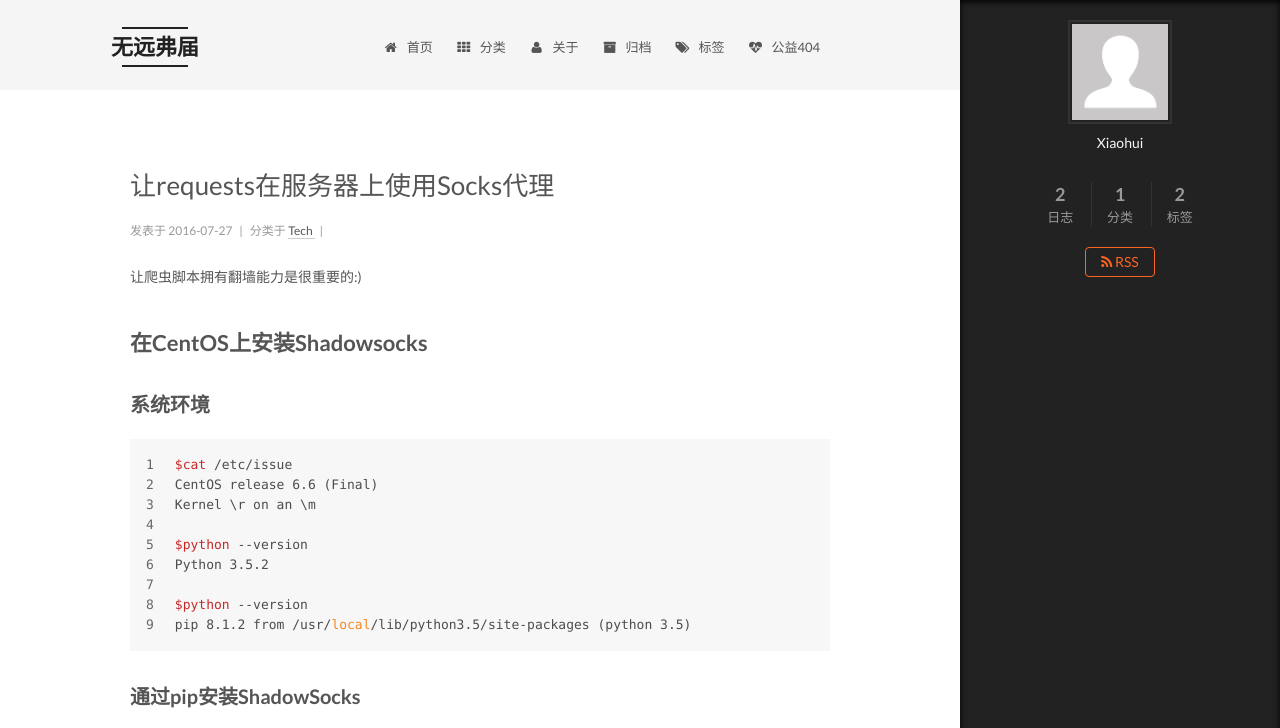
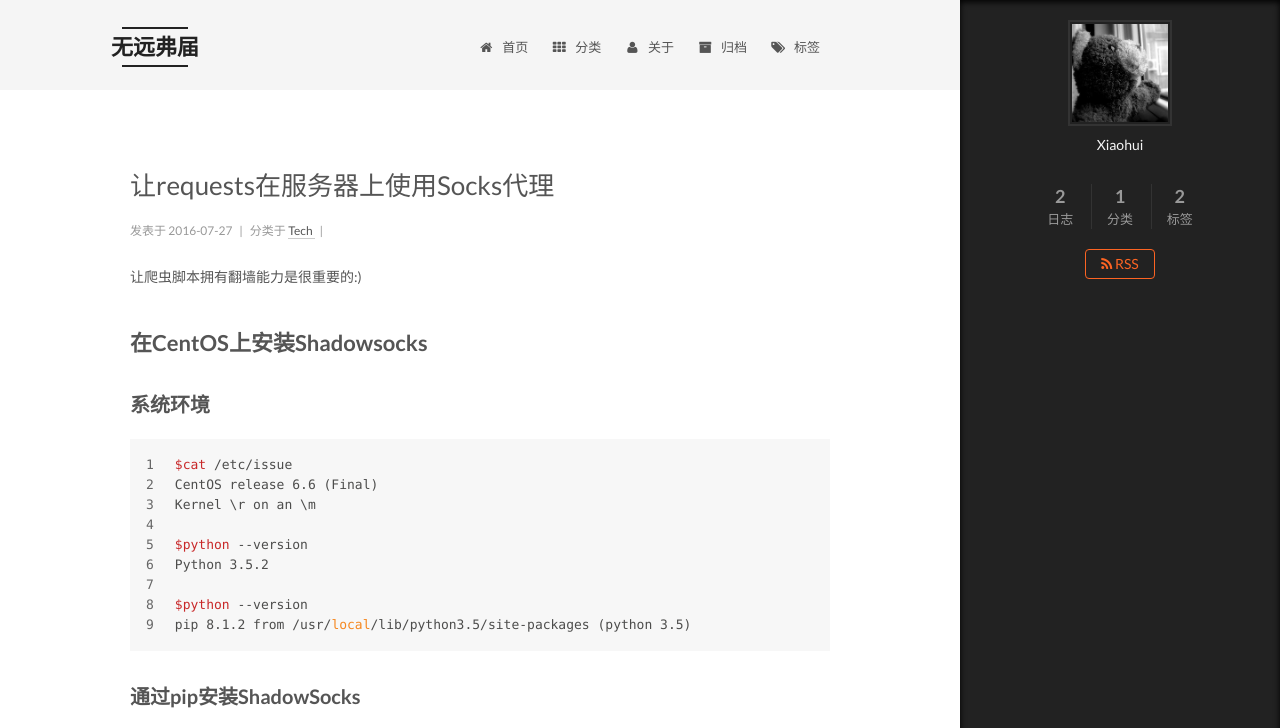
Before and after one commit to liuxiaohui/liuxiaohui.github.io, a plain HTML site: page index.html in a window 1280 px wide. Both pictures are taken after a click on the element 1217 px from the left and 742 px from the top of the page. Shown: the top 728 px of the page. Drawn offline with Linux system fonts and the light colour scheme; a script that the page names is missing.

Commit message:
Site updated: 2016-07-28 10:58:56

```diff
--- a/css/main.css
+++ b/css/main.css
@@ -1548,7 +1548,7 @@
   width: 4px;
   height: 4px;
   border-radius: 50%;
-  background: #ff47ff;
+  background: #6b81c4;
 }
 .links-of-blogroll {
   font-size: 13px;
--- a/index.html
+++ b/index.html
@@ -215,16 +215,6 @@
               <i class="menu-item-icon fa fa-fw fa-tags"></i> <br />
 
             标签
-          </a>
-        </li>
-
-
-        <li class="menu-item menu-item-commonweal">
-          <a href="/404.html" rel="section">
-
-              <i class="menu-item-icon fa fa-fw fa-heartbeat"></i> <br />
-
-            公益404
           </a>
         </li>
 
@@ -518,7 +508,7 @@
       <section class="site-overview sidebar-panel  sidebar-panel-active ">
         <div class="site-author motion-element" itemprop="author" itemscope itemtype="http://schema.org/Person">
           <img class="site-author-image" itemprop="image"
-               src="/images/avatar.gif"
+               src="/images/avatar.jpg"
                alt="Xiaohui" />
           <p class="site-author-name" itemprop="name">Xiaohui</p>
           <p class="site-description motion-element" itemprop="description"></p>
```
Also changed, not shown: 2016/07/27/Make-the-python-requests-work-via-socks-proxy-on-CentOS-server.html (+1 -11 lines), 2016/07/27/hello-world.html (+1 -11 lines), 404.html (+1 -11 lines), archives/2016/07/index.html (+1 -11 lines), archives/2016/index.html (+1 -11 lines), archives/index.html (+1 -11 lines), categories/Tech/index.html (+1 -11 lines), categories/index.html (+1 -11 lines), tags/Python/index.html (+1 -11 lines), tags/index.html (+1 -11 lines), tags/requests/index.html (+1 -11 lines), images/avatar.jpg (added).
